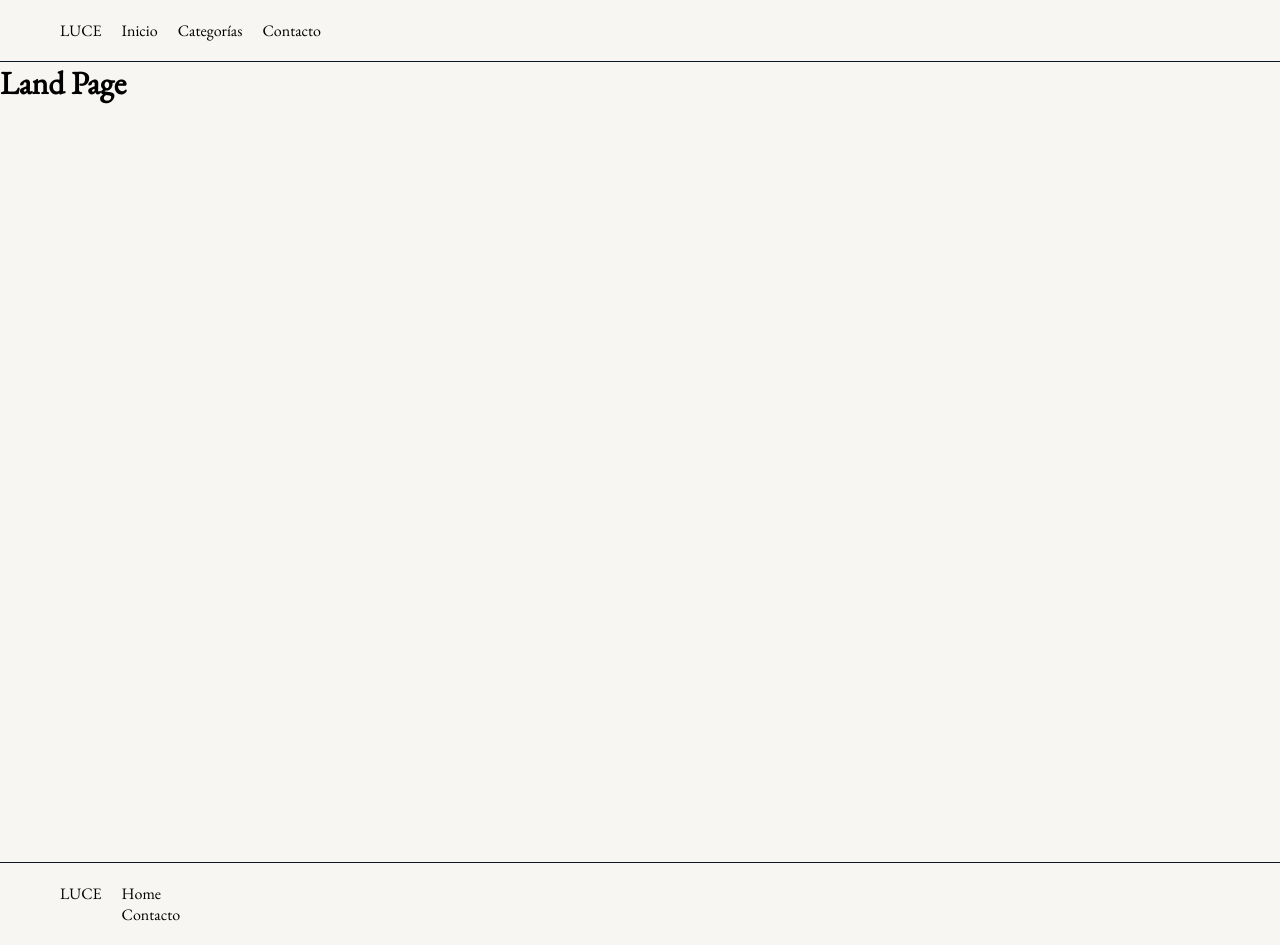
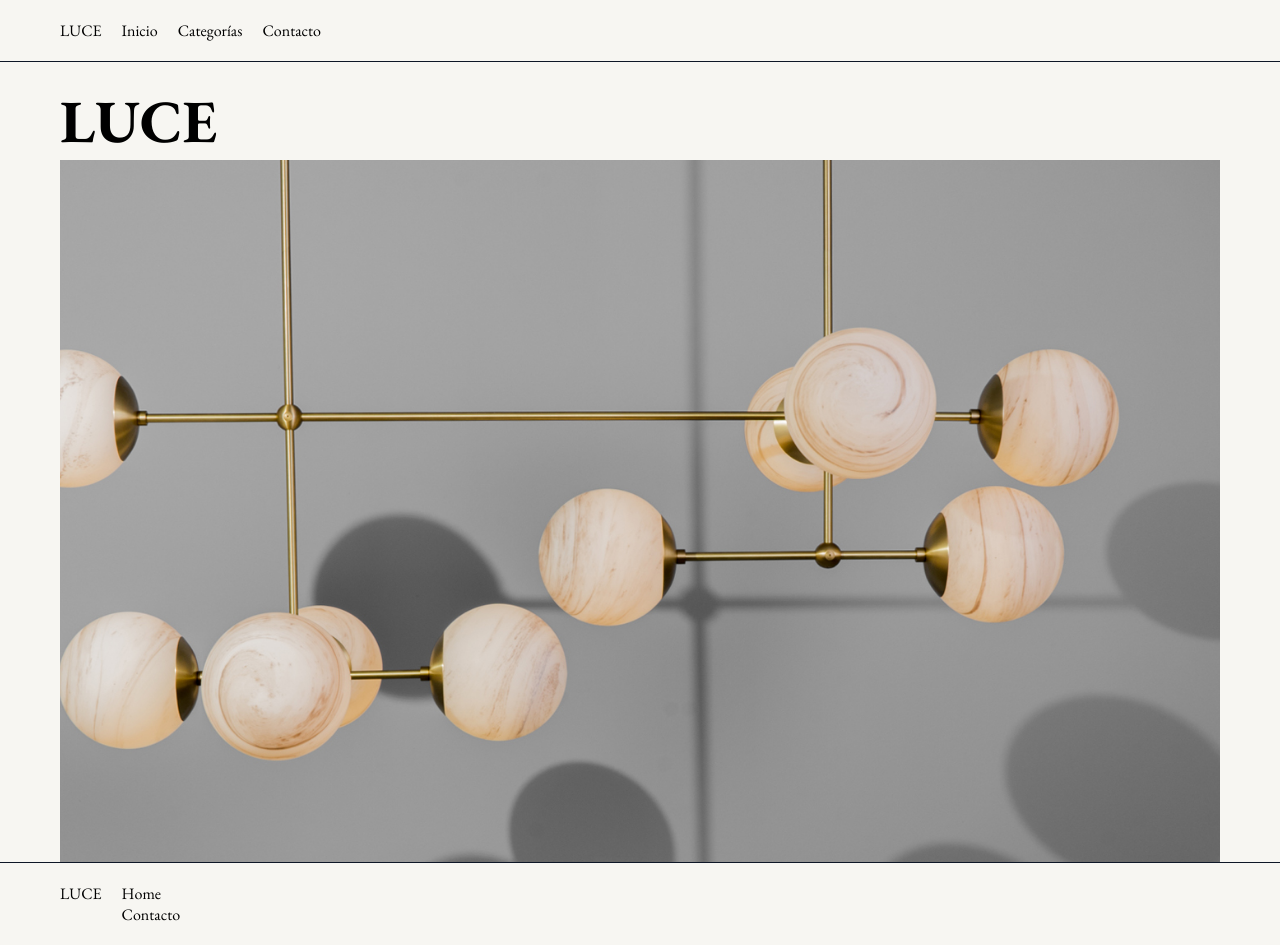
Before and after one commit to MorisLuis/luce, a Next.js app: page / in a window 1280 px wide. Built offline with nearby package versions, Linux system fonts and the light colour scheme.

Commit message:
S / Land Page

```diff
--- a/app/page.tsx
+++ b/app/page.tsx
@@ -1,8 +1,20 @@
+import { Title } from "@/components/Title";
+import styles from "../styles/Home.module.scss";
+import Image from "next/image";
 
 export default function Home() {
   return (
-    <div >
-      <h1>Land Page</h1>
+    <div className={styles.Home}>
+      <Title title="LUCE" />
+
+      <div className={styles.imageContainer}>
+        <Image
+          src={`/images/armstrong-linear/Candil_schwung_armstronglinear_estudio.jpg`}
+          alt={'Imagen Land Page'}
+          layout="fill" // Esto permite que la imagen ocupe todo el contenedor
+          objectFit="cover" // Esto mantendrá la proporción de la imagen
+        />
+      </div>
     </div>
   );
 }
--- /dev/null
+++ b/styles/Home.module.scss
@@ -0,0 +1,14 @@
+.Home {
+    padding: 20px 60px;
+    width: 100%;
+    position: relative; // Necesario para el contenedor de la imagen
+    height: 100vh; // Ocupa el 100% de la altura de la ventana
+    overflow: hidden; // Para ocultar cualquier desbordamiento
+
+    .imageContainer {
+        position: relative; // Necesario para que el hijo con layout="fill" funcione
+        width: 100%; // Ocupa el 100% del ancho
+        height: 100%; // Ocupa el 100% de la altura
+    }
+
+}
```
